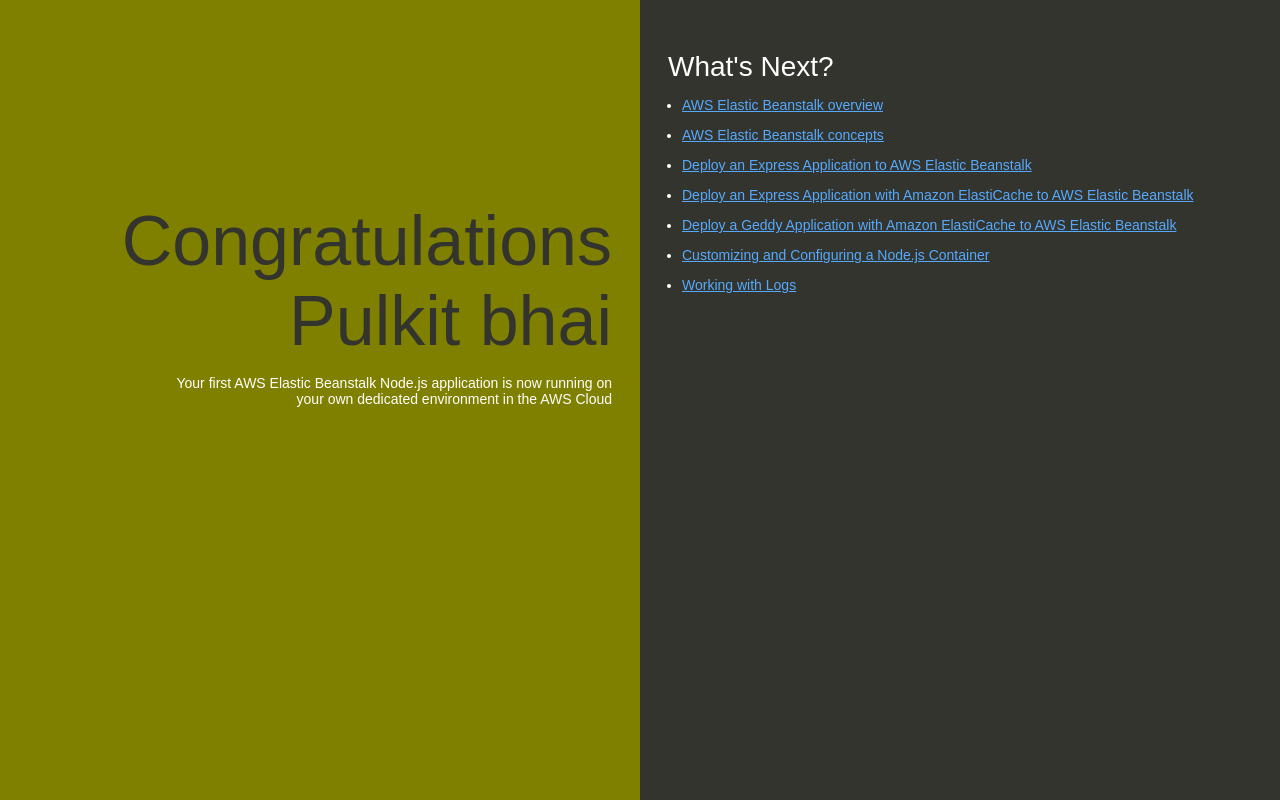
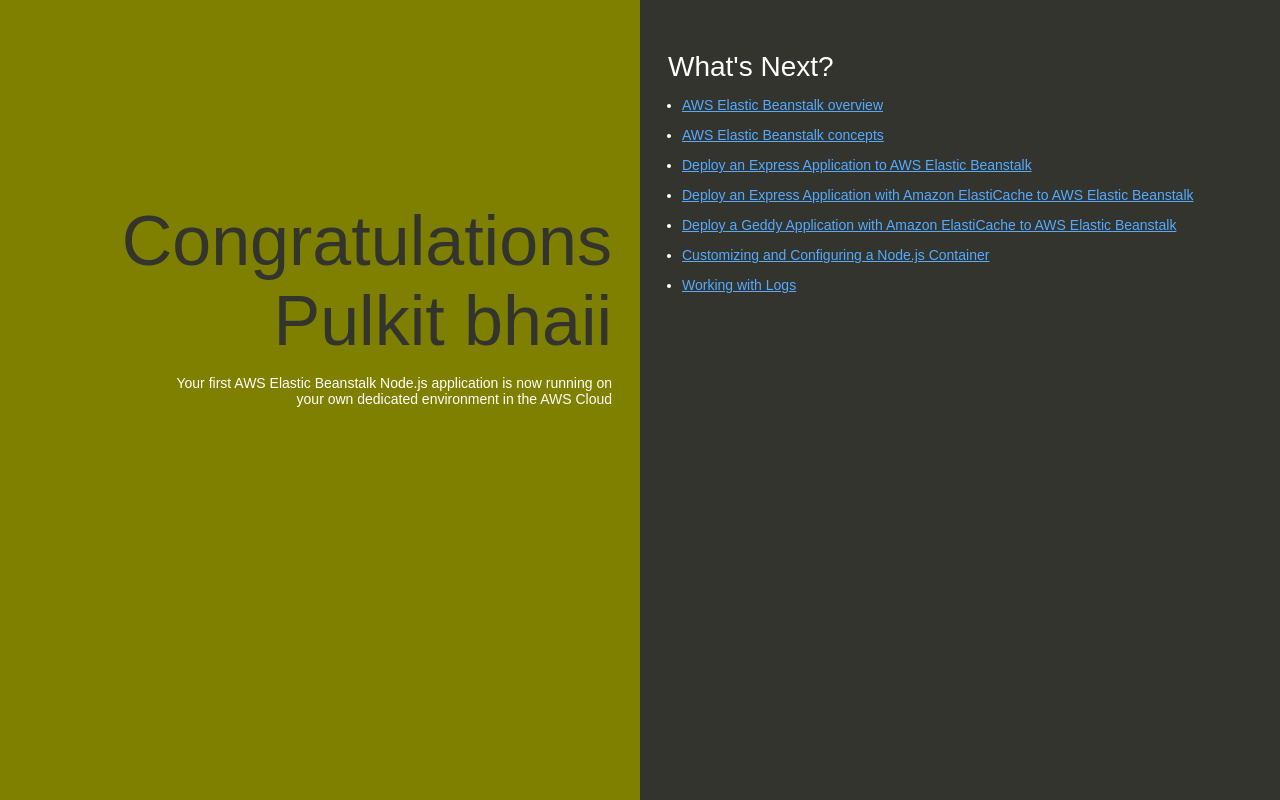
Before and after one commit to Pulkitwebd1/learning, a website: page index.html in a window 1280 px wide. Drawn offline with Linux system fonts and the light colour scheme.

Commit message:
Update index.html

```diff
--- a/index.html
+++ b/index.html
@@ -74,7 +74,7 @@
   </head>
   <body>
     <div class="textColumn">
-      <h1>Congratulations Pulkit bhai</h1>
+      <h1>Congratulations Pulkit bhaii</h1>
       <p>Your first AWS Elastic Beanstalk Node.js application is now running on your own dedicated environment in the AWS Cloud</p>
     </div>
     <div class="linksColumn">
```
